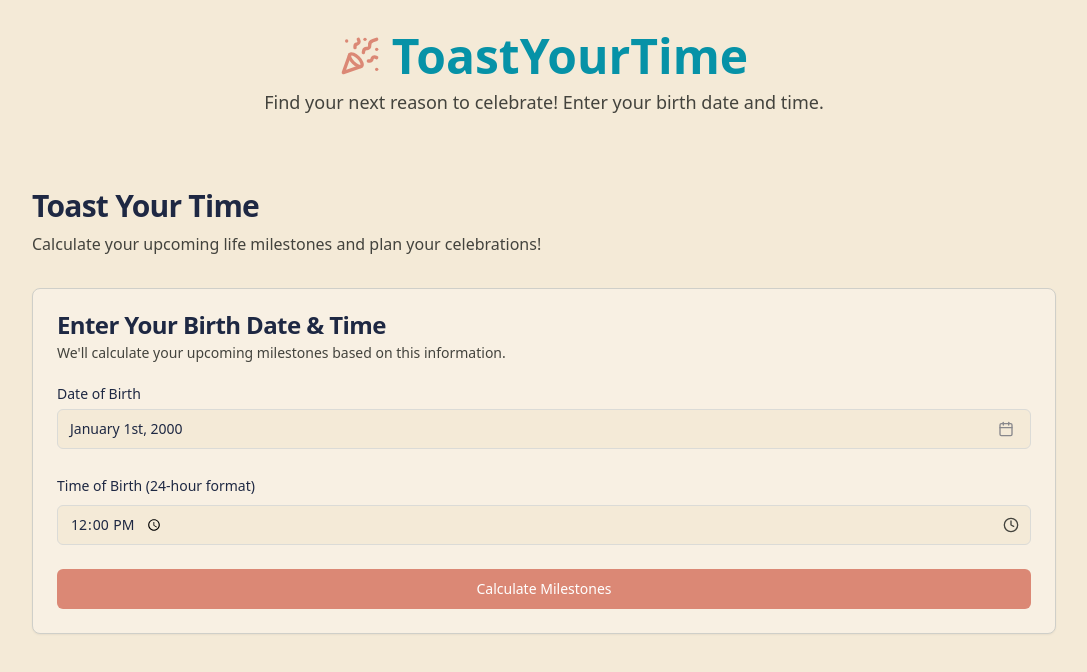
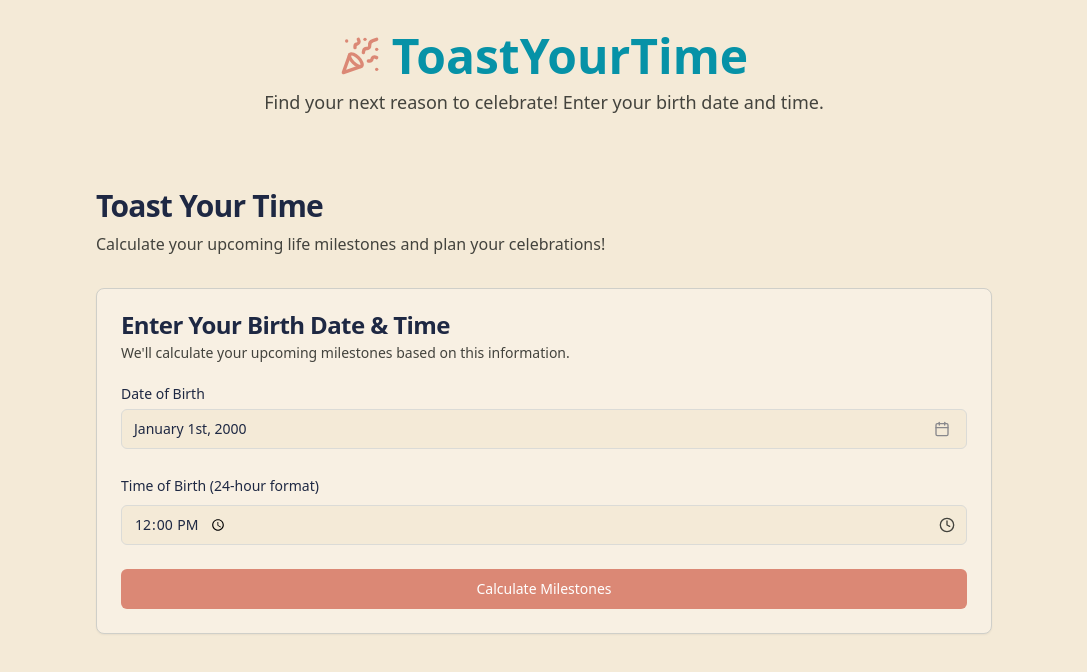
Before and after one commit to lor-enz/ToastYourTime, a Next.js app: page / in a window 1280 px wide. Shown: the top 672 px of the page, without its empty margins (96-1183 px from the left). Built offline with nearby package versions, Linux system fonts and the light colour scheme.

Commit message:
💄 Improve UI

```diff
--- a/src/components/MilestonePage.tsx
+++ b/src/components/MilestonePage.tsx
@@ -112,7 +112,7 @@ export default function MilestonePage({
   };
 
   return (
-    <div className="flex flex-col items-center space-y-8 min-h-full">
+    <div className="flex flex-col items-center space-y-8 min-h-full ">
       <header className="text-center space-y-2">
         <h1 className="text-4xl md:text-5xl font-bold text-primary flex items-center justify-center gap-3">
           <PartyPopper className="w-10 h-10 text-accent" />
@@ -123,7 +123,7 @@ export default function MilestonePage({
         </p>
       </header>
 
-      <main className="container max-w-5xl py-4 md:py-10">
+      <main className="container max-w-4xl py-4 md:py-10">
         <div className="flex flex-col space-y-8">
           <div className="flex flex-col space-y-2">
             <h1 className="text-3xl font-bold tracking-tight">
```
